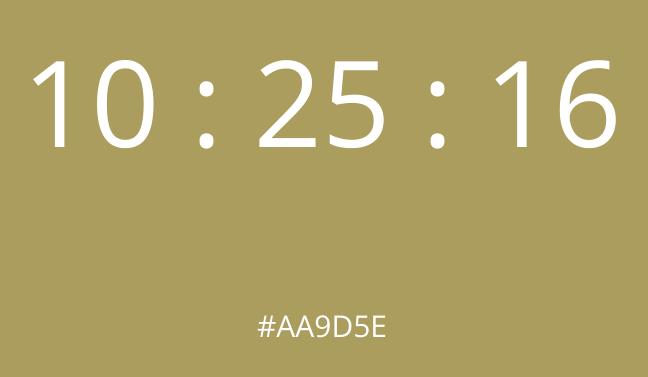
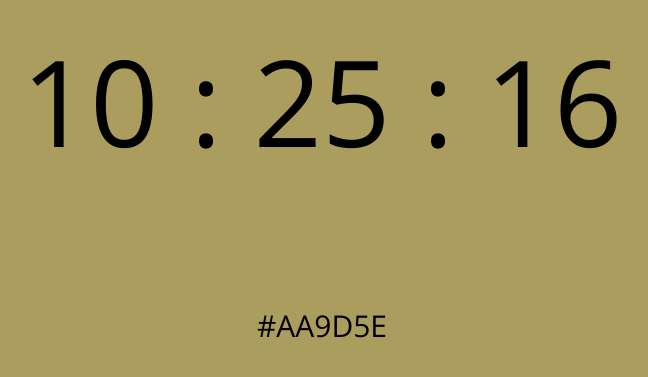
Before and after one commit to mailmindlin/hexclock, a plain HTML site: page index.html in a window 1280 px wide. Shown: the part 245-622 px from the top of the page, without its empty margins (318-966 px from the left). Drawn offline with nearby package versions, Linux system fonts and the light colour scheme.

Commit message:
Style fixes

```diff
--- a/index.html
+++ b/index.html
@@ -14,7 +14,7 @@
 			<tbody>
 				<tr>
 					<td valign="middle">
-						<h1 id='timetext'>HH : MM : SS</h1>
+						<h1 id='timetext'><span id="hours">HH</span> : <span id="minutes">MM</span> : <span id="seconds">SS</span></h1>
 						<br/>
 						<h2 id='timecolor'>#FFFFFF</h2>
 					</td>
--- a/main.css
+++ b/main.css
@@ -33,3 +33,7 @@ h1, h2 {
 body.bright h1, body.bright h2 {
 	color: white;
 }
+#hours, #minutes, #seconds {
+	display: inline-block;
+	width: 138px;
+}
--- a/main.js
+++ b/main.js
@@ -16,22 +16,22 @@ function updateTime() {
 	var s = now.getSeconds();
 	var body = document.body;
 
-	var ht = pad(Math.round(h * 85/8).toString(16), 2);//255/24 = 85/8
-	var mt = pad(Math.round(m * 17/4).toString(16), 2);//255/60 = 17/4
-	var st = pad(Math.round(s * 17/4).toString(16), 2);
+	var hadj = Math.round(h * 85/8), madj = Math.round(m * 17/4), sadj = Math.round(s * 17/4);
+	var ht = pad(hadj.toString(16), 2);//255/24 = 85/8
+	var mt = pad(madj.toString(16), 2);//255/60 = 17/4
+	var st = pad(sadj.toString(16), 2);
 	var color = '#'+(ht+mt+st).toUpperCase();
 	$('body').css('backgroundColor', color);
 	$('#timecolor').html(color);
 
-	var hx = pad(h.toString(base), padding);
-	var mx = pad(m.toString(base), padding);
-	var sx = pad(s.toString(base), padding);
-	$('#timetext').html((hx + " : " + mx + " : " + sx).toUpperCase());
+	$('#timetext>span#hours').html(pad(h.toString(base).toUpperCase(), padding));
+	$('#timetext>span#minutes').html(pad(m.toString(base).toUpperCase(), padding));
+	$('#timetext>span#seconds').html(pad(s.toString(base).toUpperCase(), padding));
 
 	//fix bright/dark background
-	if ((h+m+s)/2 < 110)//if rgb is dark
+	if ((hadj + madj + sadj)/2 < 110)//if rgb is dark
 		$('body').addClass('bright');
-	if ((h+m+s)/2 > 155)
+	if ((hadj + madj + sadj)/2 > 155)
 		$('body').removeClass('bright');
 
 	setTimeout(window.updateTime, 100);//call self again
```
Also changed, not shown: 1 other file.
